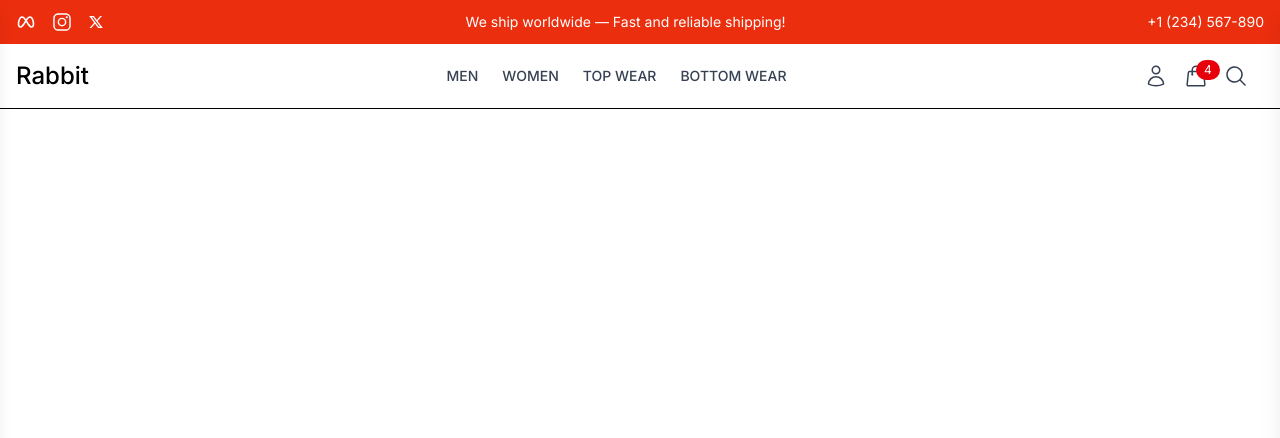
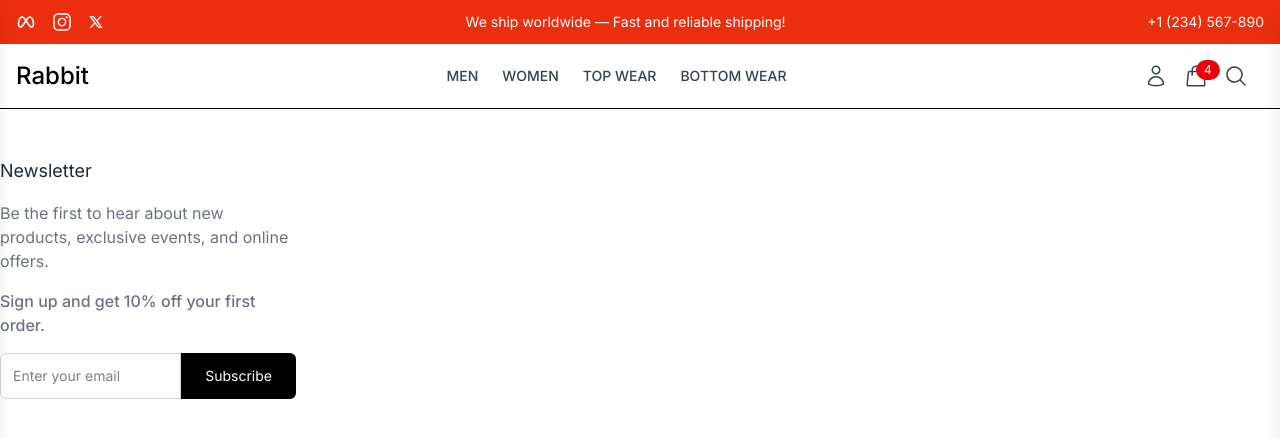
Before and after one commit to abenaya-se22003/Full_Stack_MERN_Project, a React (Vite) app in the folder frontend/: page / in a window 1280 px wide. Shown: the top 438 px of the page. Built offline with nearby package versions, Linux system fonts and the light colour scheme; a web font is replaced by a local one.

Commit message:
add newsletter section to Footer component

```diff
--- a/frontend/src/components/Common/Footer.jsx
+++ b/frontend/src/components/Common/Footer.jsx
@@ -10,6 +10,30 @@ const Footer = () => {
     <footer className="border-t py-12">
      <div className="container mx-auto grid grid-cols-1 md:grid-cols-4 gap-8 px-4 lg:px-0">
 
+           {/* Newsletter Section */}
+        <div>
+          <h3 className="text-lg text-gray-800 mb-4">Newsletter</h3>
+          <p className="text-gray-500 mb-4">
+            Be the first to hear about new products, exclusive events, and online offers.
+          </p>
+          <p className="text-gray-500 mb-4 font-medium">Sign up and get 10% off your first order.</p>
+
+          <form className="flex">
+            <input
+              type="email"
+              placeholder="Enter your email"
+              className="p-3 w-full text-sm border border-gray-300 rounded-l-md focus:outline-none focus:ring-2 focus:ring-gray-500 transition-all"
+              required
+            />
+            <button
+              type="submit"
+              className="bg-black text-white px-6 py-3 text-sm rounded-r-md hover:bg-gray-800 transition-all"
+            >
+              Subscribe
+            </button>
+          </form>
+        </div>
+
      </div>
            </footer>
   );
```
